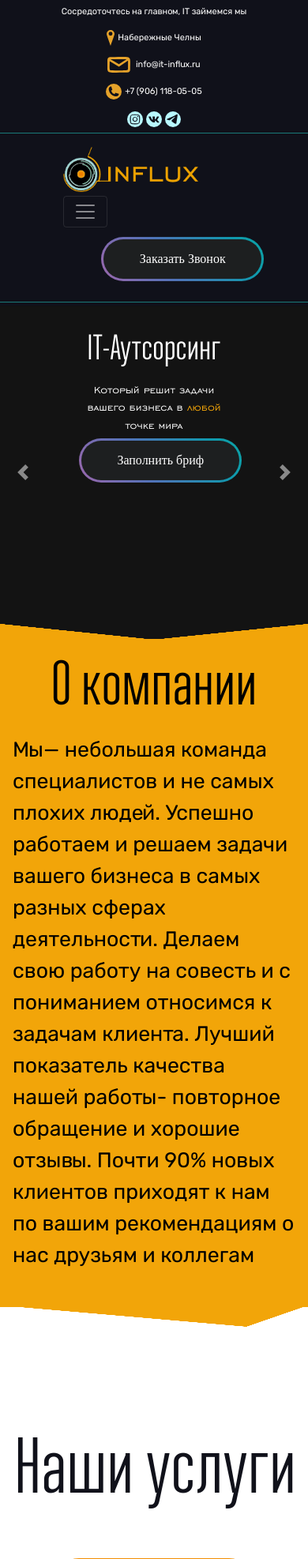
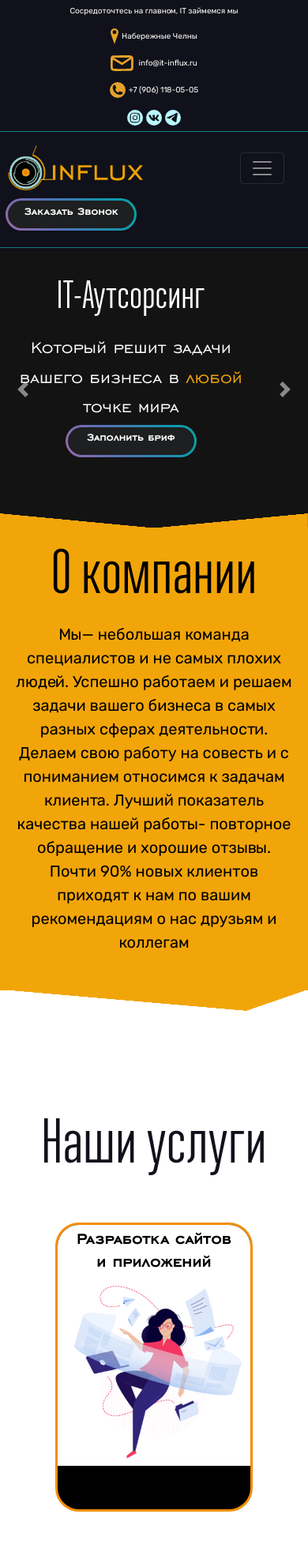
Before and after one commit to nik001/influx, a PHP site: page / in a window 390 px wide. Shown: the top 1974 px of the page at 79% size. Run offline with PHP 8.4, Linux system fonts and the light colour scheme.

Commit message:
обнова/4

```diff
--- a/css/OLDstyle.css
+++ b/css/OLDstyle.css
@@ -21,7 +21,6 @@ body{
 }
 p{
 	font-family: Rubik;
-	font-size: 20pt;
 	padding: 1px;s
 }
 
--- a/css/style.css
+++ b/css/style.css
@@ -7,6 +7,10 @@ header{
     color: #fff;
     font-family: 'Rubik';
     font-size: 14px;
+}
+nav{
+    padding-left: 0 !important;
+    padding-right: 0   !important;
 }
 .navbar-bg{
     background-color: #4b4941;
@@ -22,14 +26,16 @@ header{
 }
 .slider-text h1{
     font-family: 'RistrettoPro-Regular';
+    font-size: 80px;
 }
 .slider-text p{
     font-family: 'Engravers Gothic';
+    font-size: 31px;
 }
 .header-adres{
     display: flex;
     flex-wrap: nowrap !important;
-    justify-content: space-around;
+    justify-content: space-between;
 }
 .offer_bg
 {
@@ -38,6 +44,13 @@ header{
     background-size: cover;
     background-position: center;
     color: #fff;
+}
+.top-call-button{
+    font-size: 18px !important;
+}
+.button-slider{
+    font-size: 24px !important;
+    width: 230px !important;
 }
 .middle_block {
     text-align: center;
@@ -198,7 +211,6 @@ header{
     padding-bottom: 30px
 }
 .head-slide-button .gradient-border{
-    margin-left: 72px;
 }
 .tariff {
     height: 100%;
@@ -329,6 +341,12 @@ header{
 .carousel-item img{
     height: 100vh;
     overflow: hidden;
+}
+.carousel-item .carousel-caption h1{
+    font-size: 80px;
+}
+.carousel-item .carousel-caption p{
+    font-size: 31px;
 }
 /*.row_row*/
 /*{*/
@@ -702,6 +720,8 @@ header{
 
 .company-info p{
     margin-bottom: 12%;
+    font-size: 20px;
+    text-align: center;
 }
 .company-info-mask::after {
     content: '';
@@ -1085,6 +1120,21 @@ footer hr{
         flex-direction: column;
         align-items: center;
     }
+    .carousel-item .carousel-caption h1{
+    font-size: 50px;
+    }
+    .carousel-item .carousel-caption p{
+        font-size: 25px;
+    }
+}
+@media screen and (min-width: 800px){
+    .navbar-rows{
+        display: flex;
+        justify-content: space-between;
+        align-items: center;
+        margin-right: 40px !important;
+        margin-left: -20px !important;
+    }
 }
 @media screen and (max-width: 800px){
     .bottom-info-row{
@@ -1113,22 +1163,14 @@ footer hr{
         font-size: 80px;
         text-align: center;
     }
-    .navbar-rows{
-        display: flex;
-        flex-direction: column;
-        align-items: center;
-    }
-    .gradient-border{
-        margin-top: 32px;
-    }
-    .header-slider .carousel-item{
-        height: 50vh;
-    }
     .carousel-caption{
         left: 0 !important;
     }
     .section-title h1{
         font-size: 80px;
+    }
+    .services-title h1{
+        font-size: 80px;text-align: center;
     }
     ..company-info p{
         font-size: 15px;
@@ -1138,20 +1180,54 @@ footer hr{
         flex-direction: column;
         align-items: center;
     }
+    .slider-text{
+        margin: 0 auto;
+    }
+}
+@media screen and (max-width: 820px){
+
+ .bottom-info-row{
+        flex-direction: column;
+        align-items: center;
+    }
+  .bottom-info-row p{
+        font-size: 20px;
+    }
+}
+@media screen and (max-width: 760px){
+    ..company-info p{
+        font-size: 13px !important;
+    }
 }
 @media screen and (max-width: 990px){
     .header-adres .mb-2{
-        font-size: 11px;
-        margin-left: 5px;
-        margin-right: 5px;
+        font-size: 10px;
+        margin-left: 8px;
+        margin-right: 8px;
+    }
+    .navbar-rows{
+        display: flex;
+        justify-content: space-between;
+        align-items: center;
+        margin-right: 0 !important;
+        margin-left: -20px !important;
+    }
+    .header-slider .carousel-item{
+        height: 500px;
     }
 }
 @media screen and (max-width: 470px){
+    .header-slider .carousel-item{
+        height: 350px;
+    }
     .feedback-title img{
         display: block;
         padding-left: 15px;
         padding-right: 15px;
         max-width: 350px;
+    }
+  .bottom-info-row p{
+        font-size: 15px;
     }
 }
 /*Анимация*/
--- a/index.html
+++ b/index.html
@@ -42,8 +42,8 @@
   </div>
   <hr align="center" class=" my-1" width="100%" size="1" color="#1C8887" />
   <div class="container " >
-    <div class="row align-items-center navbar-rows">
-    <div class="col-9">
+    <div class="row navbar-rows">
+    <div class="col-lg-9 col-md-6">
                  <nav class="navbar navbar-expand-lg navbar-dark "style="background-color: none;">
                   <a class="navbar-brand" href="#"><img src="./img/influx/logo.png" style="height: 57px" alt=""></a>
                   <button class="navbar-toggler" type="button" data-toggle="collapse" data-target="#navbarNavDropdown" aria-controls="navbarNavDropdown" aria-expanded="false" aria-label="Toggle navigation">
@@ -70,7 +70,7 @@
 
 
   </div>
-    <div class="col-3">
+    <div class="col-lg-2 col-md-4 ">
       <div class="gradient-border top-call-button" id="box">
         Заказать Звонок
       </div>
@@ -86,7 +86,7 @@
       <div class="carousel-inner">
         <div class="carousel-item active">
           <img class="d-block w-100" src="img/bg-1.jpg" alt="Первый слайд">
-          <div class="carousel-caption container">
+          <div class="carousel-caption ">
             <div class="col-12">
                     <div class="slider-text"><h1 class="text-h1-slider">IT-Аутсорсинг</h1>
                     <p>Который решит задачи <br>
--- a/style.css
+++ b/style.css
@@ -25,8 +25,10 @@ body {
   width: 200px;
   height: 50px;
   color: white;
-  font-family: 'Raleway';
+  font-family: 'Engravers Gothic';
+  font-weight: bold;
   font-size: 20px;
+  padding-bottom: 12px;
 }
 .gradient-border {
   --borderWidth: 3px;
--- a/test.css
+++ b/test.css
@@ -14,10 +14,8 @@
 }
 .carousel-caption p{
     text-align: left;
-    margin-left: 5%;
 }
-.head-slide-button .gradient-border{
-    margin-left: 5%;
+.head-slide-button .top-call-button{
 }
 .carousel-control-next, .carousel-control-prev{
     bottom: auto;
@@ -28,12 +26,11 @@
     padding-top: 40px;
     padding-bottom: 15px;
     text-align: left;
-    margin-left: 5%;
 }
 .carousel-arrow::after {
     content: '';
     padding-top: 5%;
-    background: linear-gradient(to right top,#F2A509 49.5%, transparent 50%) left / 50.025% 100% no-repeat, linear-gradient(to left top, #F2A509 49.5%, transparent 50%) right / 50.025% 100% no-repeat;
+    background: linear-gradient(to right top,#F2A509 49.5%, transparent 50%) left / 51.5% 100% no-repeat, linear-gradient(to left top, #F2A509 49.5%, transparent 50%) right / 51.5% 100% no-repeat;
     position: absolute;
     width: 100%;
     bottom: -1px;
@@ -122,7 +119,6 @@
 @media (max-width: 800px) {
     .top-call-button{
         position: absolute;
-        top: -25px;
         right: -18px;
     }
 }
@@ -139,7 +135,7 @@
         top: 40px;
     }*/
 }
-@media (max-width: 760px) {
+@media (max-width: 800px) {
     .head-slide-button .gradient-border{
         margin-top: 8px;
         font-size: 16px !important;
@@ -159,21 +155,23 @@
         margin: 0px;
     }
 }
-@media (max-width: 720px) {
+@media (max-width: 767px) {
     .md-hide{
         display: none;
     }
     .top-call-button{
         position: absolute;
-        top: -25px;
         right: 0px;
         font-size: 16px !important;
+        margin-bottom: 20px;
+    }
+    #box{
+        height: 35px   !important;
+        width: 160px   !important;
     }
 }
 @media (max-width: 576px) {
     .top-call-button{
         position: absolute;
-        top: -25px;
-        right: 30px;
     }
 }
```
Also changed, not shown: other parts of css/style.css (+27 -12 lines).
